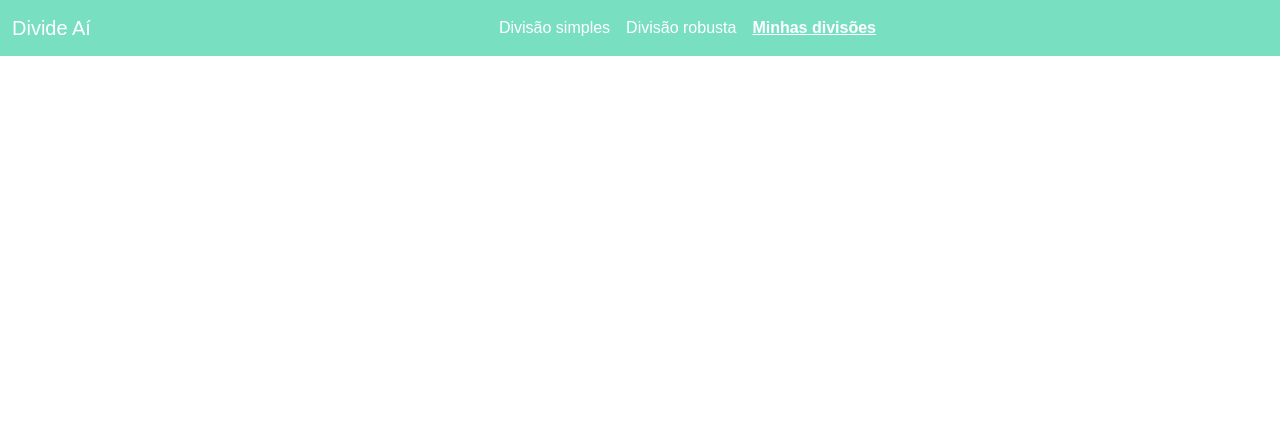
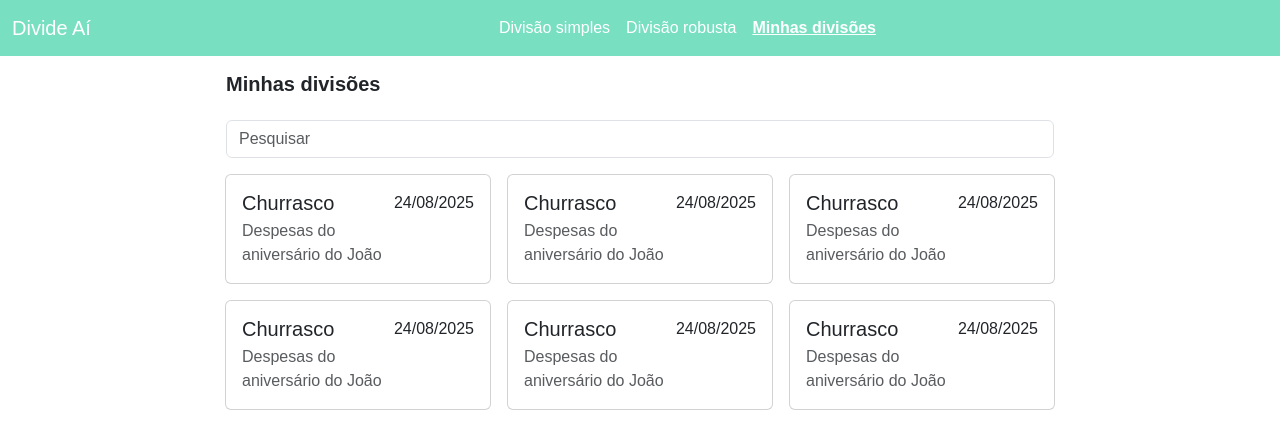
Before and after one commit to MatheusPopolin/divide-ai, a website: page pages/minhas_divisoes.html in a window 1280 px wide. Drawn offline with nearby package versions, Linux system fonts and the light colour scheme.

Commit message:
feat: update 'minhas_divisoes' page with new title and card components for displaying divisions, and add styling for card layout

```diff
--- a/assets/css/style.css
+++ b/assets/css/style.css
@@ -80,3 +80,9 @@
     background-color: var(--bs-primary-disabled);
     border: 1px solid var(--bs-primary);
 }
+
+.card-split {
+    width: 266px;
+    margin: 0 !important;
+    padding: 0 !important;
+}
--- a/pages/minhas_divisoes.html
+++ b/pages/minhas_divisoes.html
@@ -3,7 +3,7 @@
   <head>
     <meta charset="utf-8">
     <meta name="viewport" content="width=device-width, initial-scale=1">
-    <title>DivideAí</title>
+    <title>DivideAí - Minhas divisões</title>
     <link
         href="https://cdn.jsdelivr.net/npm/bootstrap@5.3.8/dist/css/bootstrap.min.css"
         rel="stylesheet"
@@ -37,6 +37,103 @@
       </nav>
     </header>
 
+    <main class="d-flex flex-column gap-3 p-3 main-container mx-auto">
+      <h1 class="fw-semibold fs-5">Minhas divisões</h1>
+      <input required type="search" class="form-control" id="search" placeholder="Pesquisar">
+      <section class="row gap-3 justify-content-center">
+        <a href="/pages/divisao_simples_resultado.html" class="card-link card-split">
+          <div class="card">
+            <div class="card-body">
+              <div class="d-flex justify-content-between">
+                <div>
+                  <h5 class="card-title">Churrasco</h5>
+                  <p class="card-subtitle text-muted">Despesas do aniversário do João</p>
+                </div>
+                <div>
+                  24/08/2025
+                </div>
+              </div>
+            </div>
+          </div>
+        </a>
+        <a href="/pages/divisao_simples_resultado.html" class="card-link card-split">
+          <div class="card">
+            <div class="card-body">
+              <div class="d-flex justify-content-between">
+                <div>
+                  <h5 class="card-title">Churrasco</h5>
+                  <p class="card-subtitle text-muted">Despesas do aniversário do João</p>
+                </div>
+                <div>
+                  24/08/2025
+                </div>
+              </div>
+            </div>
+          </div>
+        </a>
+        <a href="/pages/divisao_simples_resultado.html" class="card-link card-split">
+          <div class="card">
+            <div class="card-body">
+              <div class="d-flex justify-content-between">
+                <div>
+                  <h5 class="card-title">Churrasco</h5>
+                  <p class="card-subtitle text-muted">Despesas do aniversário do João</p>
+                </div>
+                <div>
+                  24/08/2025
+                </div>
+              </div>
+            </div>
+          </div>
+        </a>
+        <a href="/pages/divisao_simples_resultado.html" class="card-link card-split">
+          <div class="card">
+            <div class="card-body">
+              <div class="d-flex justify-content-between">
+                <div>
+                  <h5 class="card-title">Churrasco</h5>
+                  <p class="card-subtitle text-muted">Despesas do aniversário do João</p>
+                </div>
+                <div>
+                  24/08/2025
+                </div>
+              </div>
+            </div>
+          </div>
+        </a>
+        <a href="/pages/divisao_simples_resultado.html" class="card-link card-split">
+          <div class="card">
+            <div class="card-body">
+              <div class="d-flex justify-content-between">
+                <div>
+                  <h5 class="card-title">Churrasco</h5>
+                  <p class="card-subtitle text-muted">Despesas do aniversário do João</p>
+                </div>
+                <div>
+                  24/08/2025
+                </div>
+              </div>
+            </div>
+          </div>
+        </a>
+        <a href="/pages/divisao_simples_resultado.html" class="card-link card-split">
+          <div class="card">
+            <div class="card-body">
+              <div class="d-flex justify-content-between">
+                <div>
+                  <h5 class="card-title">Churrasco</h5>
+                  <p class="card-subtitle text-muted">Despesas do aniversário do João</p>
+                </div>
+                <div>
+                  24/08/2025
+                </div>
+              </div>
+            </div>
+          </div>
+        </a>
+      </section>
+    </main>
+
     <script
         src="https://cdn.jsdelivr.net/npm/@popperjs/core@2.11.8/dist/umd/popper.min.js"
         integrity="sha384-I7E8VVD/ismYTF4hNIPjVp/Zjvgyol6VFvRkX/vR+Vc4jQkC+hVqc2pM8ODewa9r"
```
